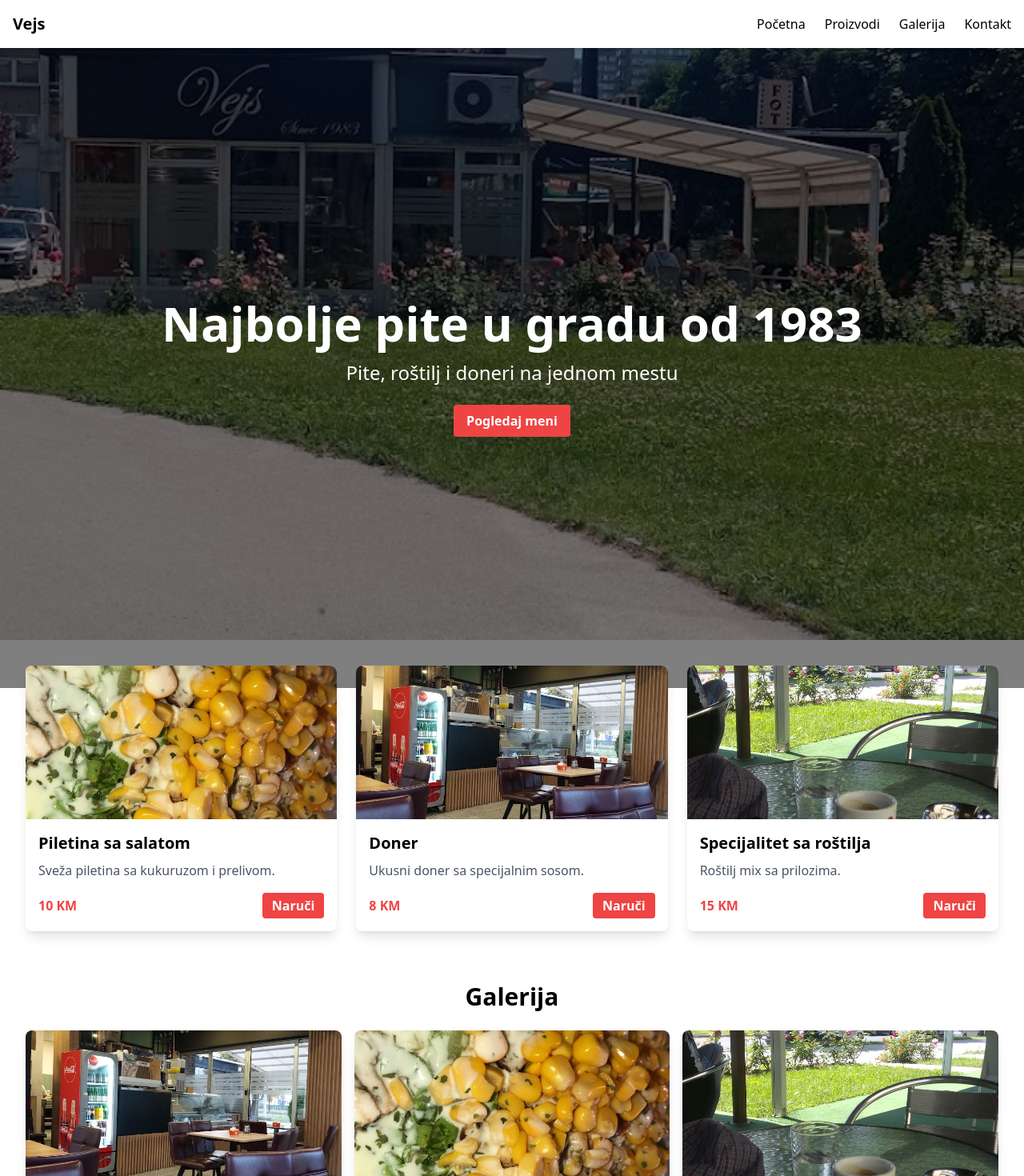
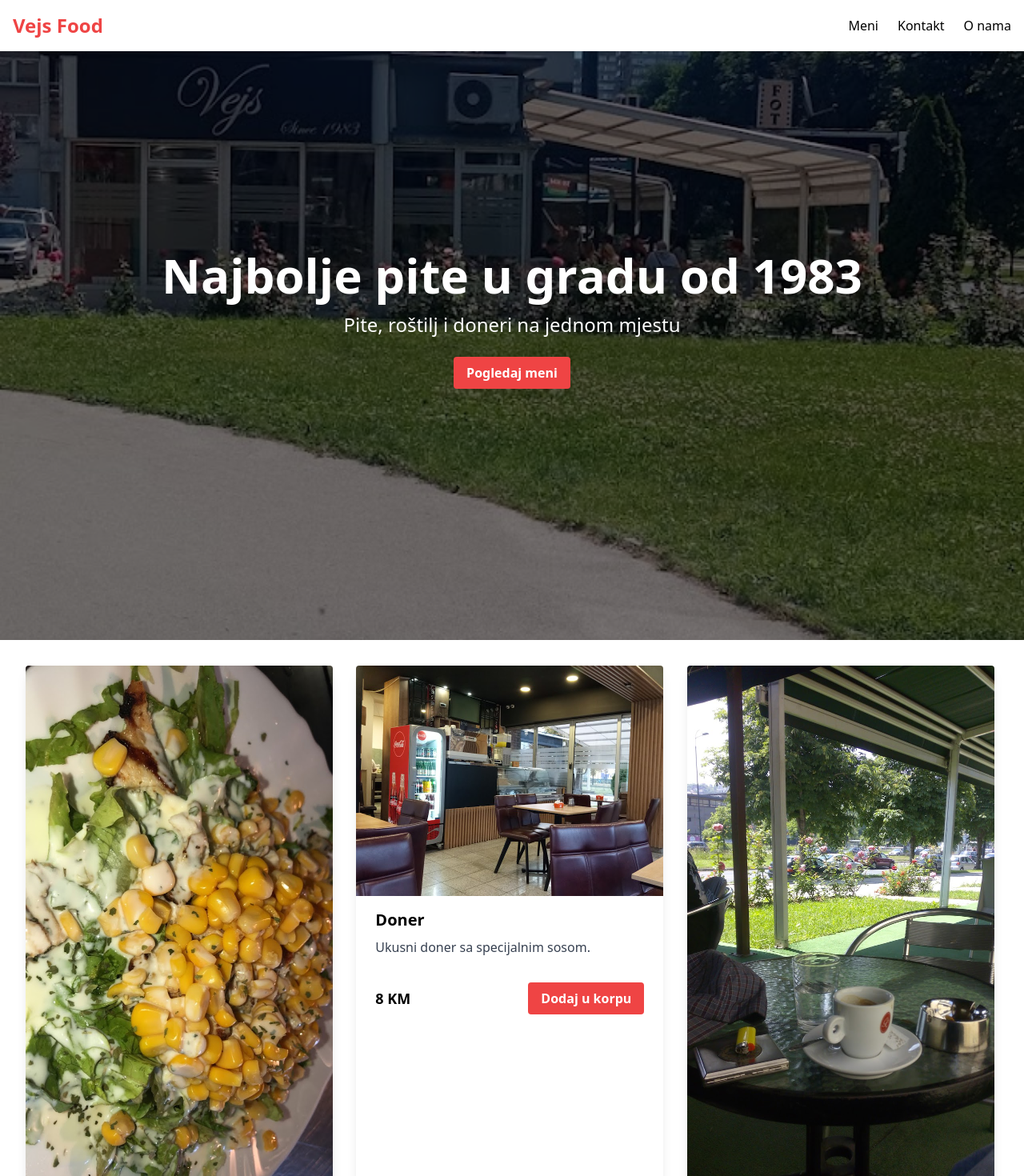
Before and after one commit to DinoCustovic-dev/vejs-food, a Next.js app: page / in a window 1280 px wide. Shown: the top 1470 px of the page at 80% size. Built offline with nearby package versions, Linux system fonts and the light colour scheme.

Commit message:
feat: demo-cart-version

```diff
--- a/package.json
+++ b/package.json
@@ -19,13 +19,15 @@
   },
   "dependencies": {
     "clsx": "^2.0.0",
+    "framer-motion": "^12.5.0",
     "lucide-react": "^0.438.0",
     "next": "^15.2.1",
     "react": "^18.2.0",
     "react-dom": "^18.2.0",
     "react-icons": "^5.5.0",
     "tailwind-merge": "^2.6.0",
-    "zod": "^3.24.1"
+    "zod": "^3.24.1",
+    "zustand": "^5.0.3"
   },
   "devDependencies": {
     "@commitlint/cli": "^16.3.0",
@@ -57,7 +59,7 @@
   },
   "lint-staged": {
     "**/*.{js,jsx,ts,tsx}": [
-      "eslint --max-warnings=0",
+      "eslint --max-warnings=10",
       "prettier -w"
     ],
     "**/*.{json,css,scss,md,webmanifest}": [
--- /dev/null
+++ b/src/app/components/CartDrawer.tsx
@@ -0,0 +1,89 @@
+'use client';
+import { AnimatePresence, motion } from 'framer-motion';
+import { Send, Trash2, X } from 'lucide-react';
+import React from 'react';
+
+import createOrderMessage from '@/hooks/createOrderMessage';
+import useCart from '@/hooks/useCart';
+
+import CartItem from './CartItem';
+
+interface CartDrawerProps {
+  isOpen: boolean;
+  onClose: () => void;
+}
+
+const CartDrawer: React.FC<CartDrawerProps> = ({ isOpen, onClose }) => {
+  const { items, removeItem, clearCart } = useCart();
+
+  const handleWhatsAppOrder = () => {
+    const message = createOrderMessage(items);
+    window.open(`https://wa.me/3876xxxxxx?text=${message}`, '_blank');
+  };
+
+  const handleEmailOrder = () => {
+    const message = createOrderMessage(items, '%0A');
+    window.location.href = `mailto:email@example.com?subject=Nova%20Narudzba&body=${message}`;
+  };
+
+  return (
+    <AnimatePresence>
+      {isOpen && (
+        <motion.div
+          initial={{ x: '100%' }}
+          animate={{ x: 0 }}
+          exit={{ x: '100%' }}
+          transition={{ type: 'spring', bounce: 0.2 }}
+          className='fixed inset-0 bg-black/50 z-50 flex justify-end'
+        >
+          <div className='w-full md:w-96 bg-white h-full shadow-xl p-4 flex flex-col'>
+            <div className='flex items-center justify-between'>
+              <h2 className='text-2xl font-bold'>Vaša korpa</h2>
+              <button onClick={onClose}>
+                <X size={28} />
+              </button>
+            </div>
+
+            <div className='mt-4 overflow-y-auto flex-1'>
+              {items.length === 0 ? (
+                <p>Vaša korpa je prazna.</p>
+              ) : (
+                items.map((item) => (
+                  <CartItem key={item.id} item={item} removeItem={removeItem} />
+                ))
+              )}
+            </div>
+
+            {items.length > 0 && (
+              <>
+                <button
+                  onClick={clearCart}
+                  className='flex items-center justify-center gap-2 text-red-500 mt-4'
+                >
+                  <Trash2 size={20} /> Isprazni korpu
+                </button>
+
+                <div className='mt-4 flex flex-col gap-2'>
+                  <button
+                    onClick={handleWhatsAppOrder}
+                    className='bg-green-500 hover:bg-green-600 text-white py-2 rounded flex items-center justify-center gap-2'
+                  >
+                    <Send size={20} /> Naruči putem WhatsAppa
+                  </button>
+                  <button
+                    onClick={handleEmailOrder}
+                    className='bg-blue-500 hover:bg-blue-600 text-white py-2 rounded flex items-center justify-center gap-2'
+                  >
+                    <Send size={20} /> Naruči putem Emaila
+                  </button>
+                </div>
+              </>
+            )}
+          </div>
+        </motion.div>
+      )}
+    </AnimatePresence>
+  );
+};
+
+export default CartDrawer;
--- a/src/app/components/HeroSection.tsx
+++ b/src/app/components/HeroSection.tsx
@@ -2,23 +2,35 @@ import React from 'react';
 
 import NavBar from './NavBar';
 
-const HeroSection = () => {
+interface HeroSectionProps {
+  onMenuOpen: () => void;
+  onCartOpen: () => void;
+}
+
+const HeroSection: React.FC<HeroSectionProps> = ({
+  onMenuOpen,
+  onCartOpen,
+}) => {
   return (
     <div
       className='relative h-screen bg-cover bg-center'
       style={{ backgroundImage: 'url(/images/vejs-slianpr4.jpeg)' }}
     >
-      <NavBar />
-      <div className='flex flex-col items-center justify-center h-full bg-black bg-opacity-50 text-white text-center'>
+      <div className='absolute inset-0 bg-black bg-opacity-50'>
+        <NavBar onMenuOpen={onMenuOpen} onCartOpen={onCartOpen} />
+        <div className='flex flex-col items-center justify-center h-full text-white text-center px-4'>
           <h1 className='text-4xl md:text-6xl font-bold mb-4'>
             Najbolje pite u gradu od 1983
           </h1>
           <p className='text-lg md:text-2xl mb-6'>
-          Pite, roštilj i doneri na jednom mestu
+            Pite, roštilj i doneri na jednom mjestu
           </p>
+          <a href='#menu'>
             <button className='bg-red-500 hover:bg-red-600 text-white font-bold py-2 px-4 rounded'>
               Pogledaj meni
             </button>
+          </a>
+        </div>
       </div>
     </div>
   );
--- /dev/null
+++ b/src/app/components/MenuDrawer.tsx
@@ -0,0 +1,45 @@
+'use client';
+import { AnimatePresence, motion } from 'framer-motion';
+import { X } from 'lucide-react';
+import Link from 'next/link';
+import React from 'react';
+
+interface MenuDrawerProps {
+  isOpen: boolean;
+  onClose: () => void;
+}
+
+const MenuDrawer: React.FC<MenuDrawerProps> = ({ isOpen, onClose }) => {
+  return (
+    <AnimatePresence>
+      {isOpen && (
+        <motion.div
+          initial={{ x: '100%' }}
+          animate={{ x: 0 }}
+          exit={{ x: '100%' }}
+          transition={{ type: 'spring', bounce: 0.2 }}
+          className='fixed inset-0 bg-black/50 z-50 flex justify-end'
+        >
+          <div className='w-64 bg-white h-full shadow-xl p-6 flex flex-col'>
+            <button onClick={onClose} className='self-end'>
+              <X size={28} />
+            </button>
+            <nav className='mt-10 flex flex-col space-y-4'>
+              <Link href='#menu' onClick={onClose}>
+                Meni
+              </Link>
+              <Link href='#contact' onClick={onClose}>
+                Kontakt
+              </Link>
+              <Link href='#about' onClick={onClose}>
+                O nama
+              </Link>
+            </nav>
+          </div>
+        </motion.div>
+      )}
+    </AnimatePresence>
+  );
+};
+
+export default MenuDrawer;
--- a/src/app/components/MenuSection.tsx
+++ b/src/app/components/MenuSection.tsx
@@ -21,19 +21,19 @@ const MenuSection: React.FC<MenuSectionProps> = ({ onClose }) => {
         <div className='grid grid-cols-1 md:grid-cols-2 gap-4'>
           <ProductCard
             image='/images/vejs-slikanpr2.jpeg'
-            title='Piletina sa salatom'
+            name='Piletina sa salatom'
             description='Sveža piletina sa kukuruzom i prelivom.'
             price={10}
           />
           <ProductCard
             image='/images/vejs-slikanpr1.jpeg'
-            title='Doner'
+            name='Doner'
             description='Ukusni doner sa specijalnim sosom.'
             price={8}
           />
           <ProductCard
             image='/images/vejs-slikanpr3.jpeg'
-            title='Specijalitet sa roštilja'
+            name='Specijalitet sa roštilja'
             description='Roštilj mix sa prilozima.'
             price={15}
           />
--- a/src/app/components/NavBar.tsx
+++ b/src/app/components/NavBar.tsx
@@ -1,43 +1,43 @@
+'use client';
+import { Menu } from 'lucide-react';
+import Link from 'next/link';
 import React, { useState } from 'react';
 
-import MenuSection from './MenuSection';
+import MenuDrawer from './MenuDrawer';
 
-const NavBar = () => {
-  const [isMenuOpen, setIsMenuOpen] = useState(false);
+interface NavBarProps {
+  onMenuOpen: () => void;
+  onCartOpen: () => void;
+}
 
-  const toggleMenu = () => {
-    setIsMenuOpen(!isMenuOpen);
-  };
+const NavBar: React.FC<NavBarProps> = ({ onMenuOpen, onCartOpen }) => {
+  const [isMenuOpen, setMenuOpen] = useState(false);
+
+  const openMenu = () => setMenuOpen(true);
+  const closeMenu = () => setMenuOpen(false);
 
   return (
-    <nav className='flex justify-between items-center p-4 bg-white shadow-md'>
-      <div className='text-xl font-bold'>Vejs</div>
-      <ul className='hidden md:flex space-x-6'>
-        <li>
-          <a href='#home' className='hover:text-red-500'>
-            Početna
-          </a>
-        </li>
-        <li>
-          <a href='#menu' className='hover:text-red-500'>
-            Proizvodi
-          </a>
-        </li>
-        <li>
-          <a href='#gallery' className='hover:text-red-500'>
-            Galerija
-          </a>
-        </li>
-        <li>
-          <a href='#contact' className='hover:text-red-500'>
-            Kontakt
-          </a>
-        </li>
-      </ul>
-      <button onClick={toggleMenu} className='md:hidden hover:text-red-500'>
-        🍔
-      </button>
-      {isMenuOpen && <MenuSection onClose={toggleMenu} />}
+    <nav className='w-full bg-white shadow-md fixed top-0 z-50'>
+      <div className='container mx-auto flex items-center justify-between p-4'>
+        <Link href='/'>
+          <h1 className='text-2xl font-bold text-red-500'>Vejs Food</h1>
+        </Link>
+        <button onClick={onMenuOpen} className='md:hidden'>
+          <Menu size={28} />
+        </button>
+
+        <div className='hidden md:flex space-x-6'>
+          <Link href='#menu'>Meni</Link>
+          <Link href='#contact'>Kontakt</Link>
+          <Link href='#about'>O nama</Link>
+        </div>
+
+        <button onClick={onCartOpen} className='md:hidden'>
+          🛒
+        </button>
+
+        <MenuDrawer isOpen={isMenuOpen} onClose={closeMenu} />
+      </div>
     </nav>
   );
 };
--- a/src/app/components/ProductCard.tsx
+++ b/src/app/components/ProductCard.tsx
@@ -1,38 +1,51 @@
-// components/ProductCard.tsx
+'use client';
 import Image from 'next/image';
 import React from 'react';
 
+import useCart, { CartItemType } from '@/hooks/useCart';
+
 interface ProductCardProps {
-  image: string;
-  title: string;
+  id?: number; // Dodajemo `?` da ne bi bio obavezan
+  name: string;
   description: string;
   price: number;
+  image: string;
 }
 
 const ProductCard: React.FC<ProductCardProps> = ({
-  image,
-  title,
+  id,
+  name,
   description,
   price,
+  image,
 }) => {
+  const addItem = useCart((state) => state.addItem);
+
+  const handleAddToCart = () => {
+    const item: CartItemType = {
+      id: id ?? Math.random(),
+      name,
+      price,
+      quantity: 1,
+    };
+    addItem(item);
+  };
+
   return (
-    <div className='bg-white rounded-lg shadow-lg overflow-hidden transform hover:scale-105 transition duration-300'>
-      <Image
-        src={image}
-        alt={title}
-        width={400}
-        height={300}
-        className='w-full h-48 object-cover'
-      />
-      <div className='p-4'>
-        <h3 className='text-xl font-bold mb-2'>{title}</h3>
-        <p className='text-gray-600 mb-4'>{description}</p>
-        <div className='flex justify-between items-center'>
-          <span className='text-red-500 font-bold'>{price} KM</span>
-          <button className='bg-red-500 hover:bg-red-600 text-white font-bold py-1 px-3 rounded'>
-            Naruči
-          </button>
-        </div>
+    <div className='max-w-sm rounded overflow-hidden shadow-lg bg-white'>
+      <Image src={image} alt={name} width={400} height={250} />
+      <div className='px-6 py-4'>
+        <h3 className='font-bold text-xl mb-2'>{name}</h3>
+        <p className='text-gray-700 text-base'>{description}</p>
+      </div>
+      <div className='px-6 py-4 flex justify-between items-center'>
+        <span className='text-lg font-semibold'>{price} KM</span>
+        <button
+          onClick={handleAddToCart}
+          className='bg-red-500 hover:bg-red-600 text-white font-bold py-2 px-4 rounded'
+        >
+          Dodaj u korpu
+        </button>
       </div>
     </div>
   );
--- a/src/app/page.tsx
+++ b/src/app/page.tsx
@@ -3,46 +3,59 @@
 import * as React from 'react';
 import '@/lib/env';
 
-import ContactForm from '@/app/components/ContactForm';
-import Footer from '@/app/components/Footer';
-import Gallery from '@/app/components/Gallery';
-import HeroSection from '@/app/components/HeroSection';
-import ProductCard from '@/app/components/ProductCard';
-
-/**
- * SVGR Support
- * Caveat: No React Props Type.
- *
- * You can override the next-env if the type is important to you
- * @see https://stackoverflow.com/questions/68103844/how-to-override-next-js-svg-module-declaration
- */
+import CartDrawer from './components/CartDrawer';
+import ContactForm from './components/ContactForm';
+import Footer from './components/Footer';
+import Gallery from './components/Gallery';
+import HeroSection from './components/HeroSection';
+import MenuDrawer from './components/MenuDrawer';
+import ProductCard from './components/ProductCard';
 
 export default function HomePage() {
+  const [isMenuOpen, setMenuOpen] = React.useState(false);
+  const [isCartOpen, setCartOpen] = React.useState(false);
+
   return (
     <>
-      <HeroSection />
+      {/* Drawer-i za meni i korpu */}
+      <MenuDrawer isOpen={isMenuOpen} onClose={() => setMenuOpen(false)} />
+      <CartDrawer isOpen={isCartOpen} onClose={() => setCartOpen(false)} />
+
+      {/* Hero sekcija sa mogućnošću otvaranja menija i korpe */}
+      <HeroSection
+        onMenuOpen={() => setMenuOpen(true)}
+        onCartOpen={() => setCartOpen(true)}
+      />
+
+      {/* Sekcija sa proizvodima */}
       <section id='menu' className='p-8 grid grid-cols-1 md:grid-cols-3 gap-6'>
         <ProductCard
           image='/images/vejs-slikanpr2.jpeg'
-          title='Piletina sa salatom'
+          name='Piletina sa salatom'
           description='Sveža piletina sa kukuruzom i prelivom.'
           price={10}
         />
         <ProductCard
           image='/images/vejs-slikanpr1.jpeg'
-          title='Doner'
+          name='Doner'
           description='Ukusni doner sa specijalnim sosom.'
           price={8}
         />
         <ProductCard
           image='/images/vejs-slikanpr3.jpeg'
-          title='Specijalitet sa roštilja'
+          name='Specijalitet sa roštilja'
           description='Roštilj mix sa prilozima.'
           price={15}
         />
       </section>
+
+      {/* Galerija */}
       <Gallery />
+
+      {/* Kontakt forma */}
       <ContactForm />
+
+      {/* Footer */}
       <Footer />
     </>
   );
--- /dev/null
+++ b/src/hooks/useCart.ts
@@ -0,0 +1,41 @@
+import { create } from 'zustand';
+
+// Definišemo tip podataka za stavke u korpi
+export type CartItemType = {
+  id: number;
+  name: string;
+  price: number;
+  quantity: number;
+};
+
+// Definišemo tip za stanje korpe
+interface CartStore {
+  items: CartItemType[];
+  addItem: (item: CartItemType) => void;
+  removeItem: (id: number) => void;
+  clearCart: () => void;
+}
+
+const useCart = create<CartStore>((set, get) => ({
+  items: [],
+  addItem: (item: CartItemType) =>
+    set((state: CartStore) => {
+      const existingItem = state.items.find((i) => i.id === item.id);
+      if (existingItem) {
+        return {
+          items: state.items.map((i) =>
+            i.id === item.id ? { ...i, quantity: i.quantity + 1 } : i,
+          ),
+        };
+      } else {
+        return { items: [...state.items, { ...item, quantity: 1 }] };
+      }
+    }),
+  removeItem: (id: number) =>
+    set((state: CartStore) => ({
+      items: state.items.filter((item) => item.id !== id),
+    })),
+  clearCart: () => set({ items: [] }),
+}));
+
+export default useCart;
```
Also changed, not shown: src/app/components/CartItem.tsx (added, +28 -0 lines), src/app/components/Footer.tsx (+21 -7 lines), src/hooks/createOrderMessage.ts (added, +23 -0 lines), 1 other file (tests, documents, lock files or other folders). Lines whose indentation alone changed are shown as unchanged.
